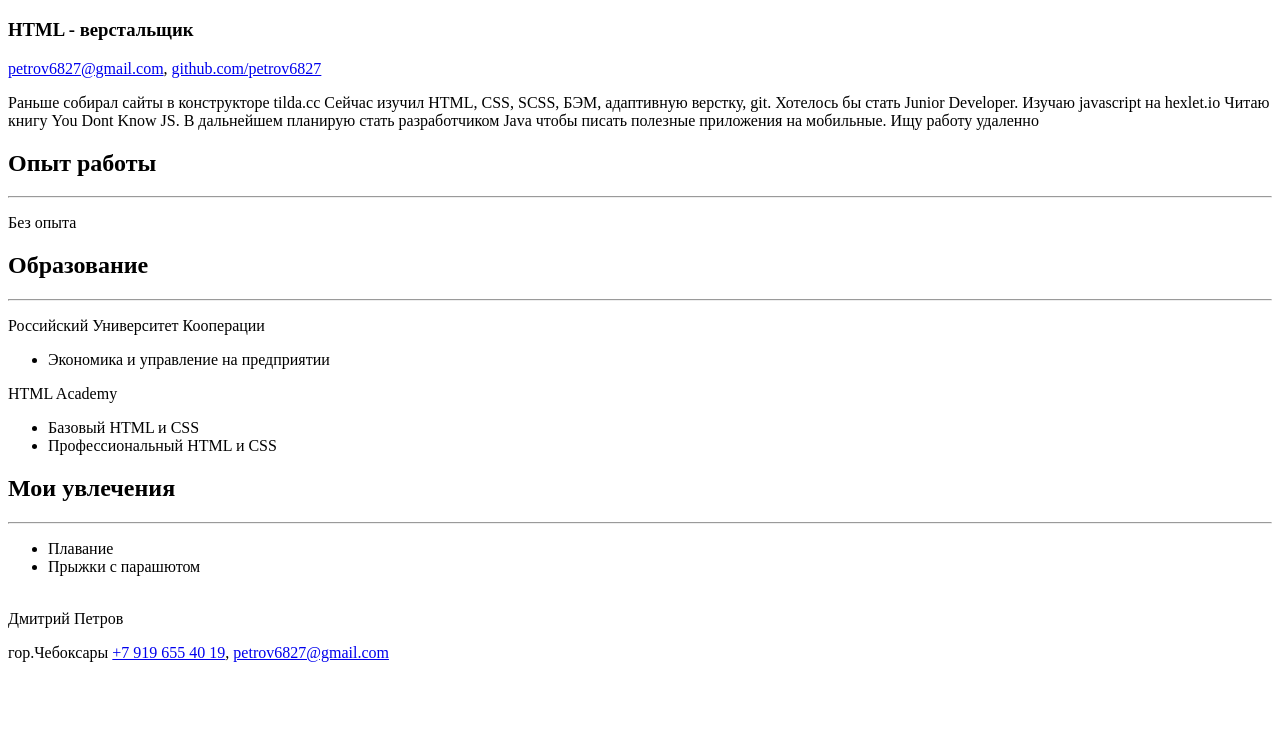
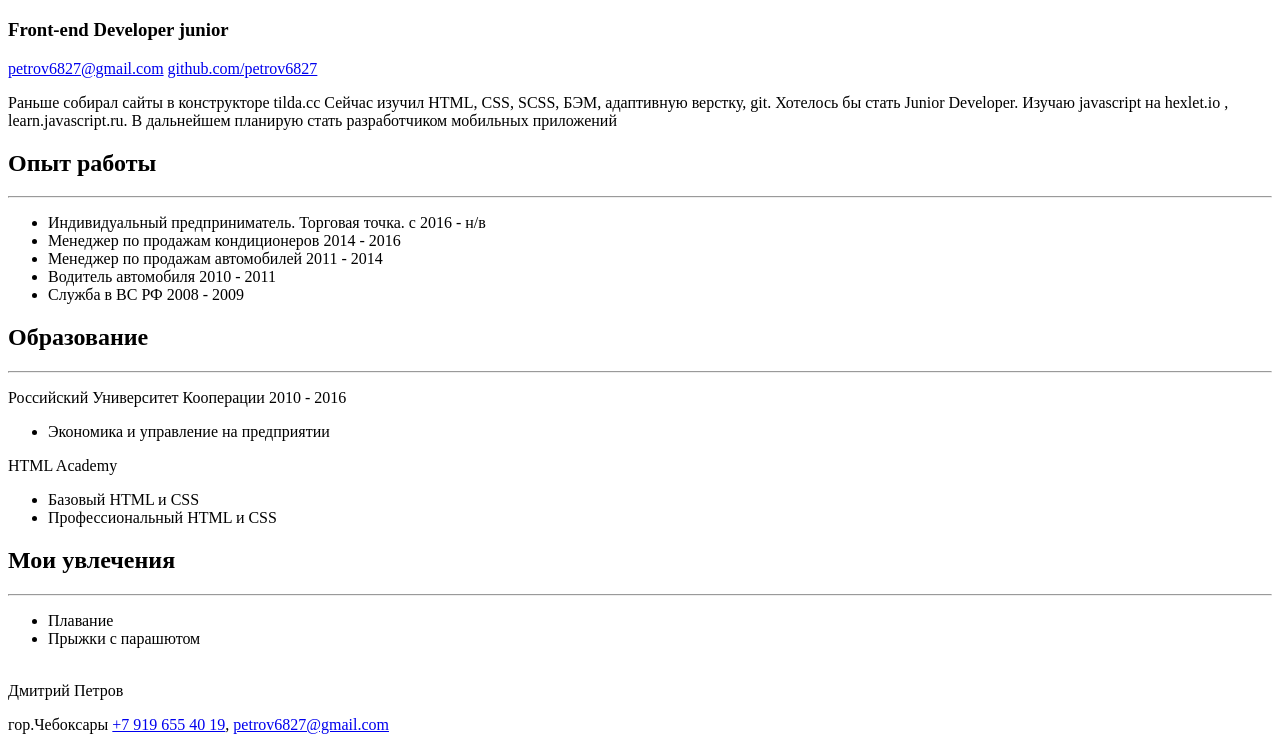
Before and after one commit to petrov6827/resume-Petrov-, a plain HTML site: page index.html in a window 1280 px wide. Shown: the part 61-811 px from the top of the page. Drawn offline with Linux system fonts and the light colour scheme.

Commit message:
правки

```diff
--- a/index.html
+++ b/index.html
@@ -9,21 +9,27 @@
     <body>
         <div id="header">
             <h1>Дмитрий Петров</h1>
-            <h3>HTML - верстальщик</h3>
-            <p> <a href="mailto:petrov6827@gmail.com>">petrov6827@gmail.com</a>,
-                <a href="https://github.com/petrov6827/">github.com/petrov6827</a> </p>
+            <h3>Front-end Developer junior</h3>
+            <a href="mailto:petrov6827@gmail.com>">petrov6827@gmail.com</a>
+            <a href="https://github.com/petrov6827/">github.com/petrov6827</a>
         </div>
 
         <div id="main">
             <div>
-            <p>Раньше собирал сайты в конструкторе tilda.cc Сейчас изучил HTML, CSS, SCSS, БЭМ, адаптивную верстку, git. Хотелось бы стать Junior Developer. Изучаю javascript на hexlet.io Читаю книгу You Dont Know JS. В дальнейшем планирую стать разработчиком Java чтобы писать полезные приложения на мобильные.
-            Ищу работу удаленно</p>
+            <p class="about">Раньше собирал сайты в конструкторе tilda.cc Сейчас изучил HTML, CSS, SCSS, БЭМ, адаптивную верстку, git. Хотелось бы стать Junior Developer. Изучаю javascript на hexlet.io , learn.javascript.ru. В дальнейшем планирую стать разработчиком мобильных приложений
+            </p>
             <h2>Опыт работы</h2><hr>
-            <p>Без опыта</p>
+            <ul>
+                <li>Индивидуальный предприниматель. Торговая точка. с 2016 - н/в</li>
+                <li>Менеджер по продажам кондиционеров 2014 - 2016</li>
+                <li>Менеджер по продажам автомобилей 2011 - 2014</li>
+                <li>Водитель автомобиля 2010 - 2011</li>
+                <li>Служба в ВС РФ 2008 - 2009</li>
+            </ul>
             </div>
             <div>
                 <h2>Образование</h2><hr>
-                <p>Российский Университет Кооперации</p>
+                <p>Российский Университет Кооперации 2010 - 2016</p>
                     <ul>
                         <li>Экономика и управление на предприятии</li>
                     </ul>
--- a/style.css
+++ b/style.css
@@ -34,3 +34,8 @@ h3 {
     margin-top: 64px;
     text-align: center;
 }
+
+p.about {
+    display: inline-block;
+    max-width: 50%;
+}
```
